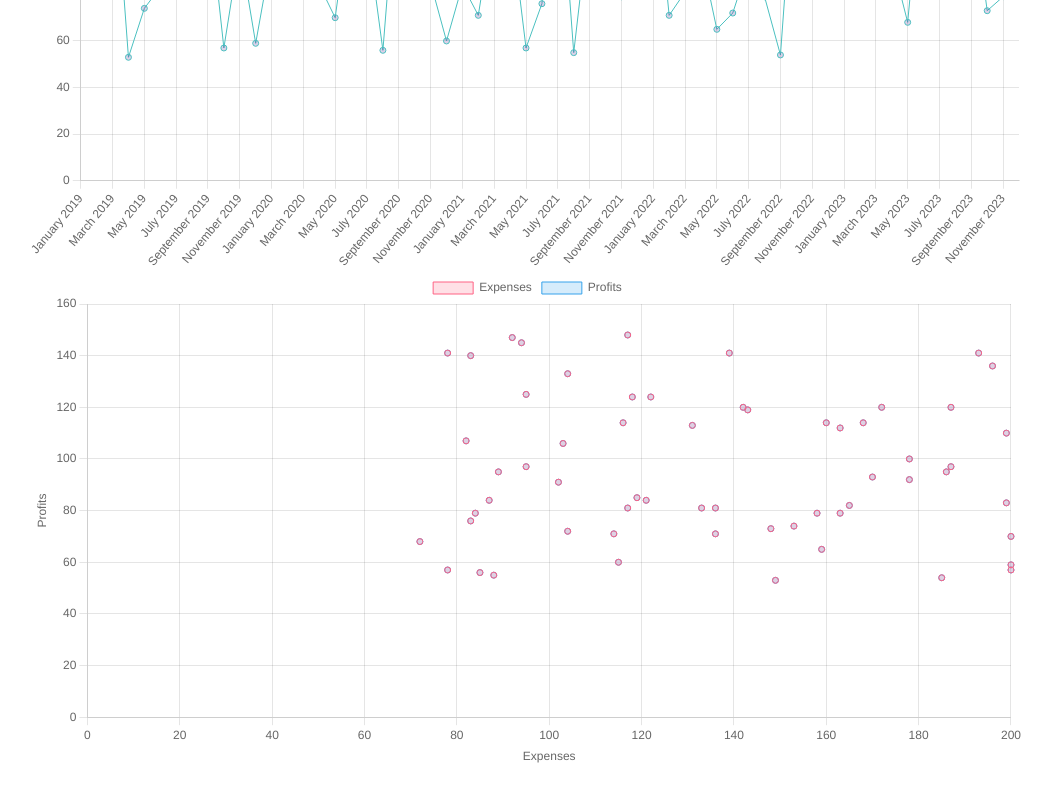
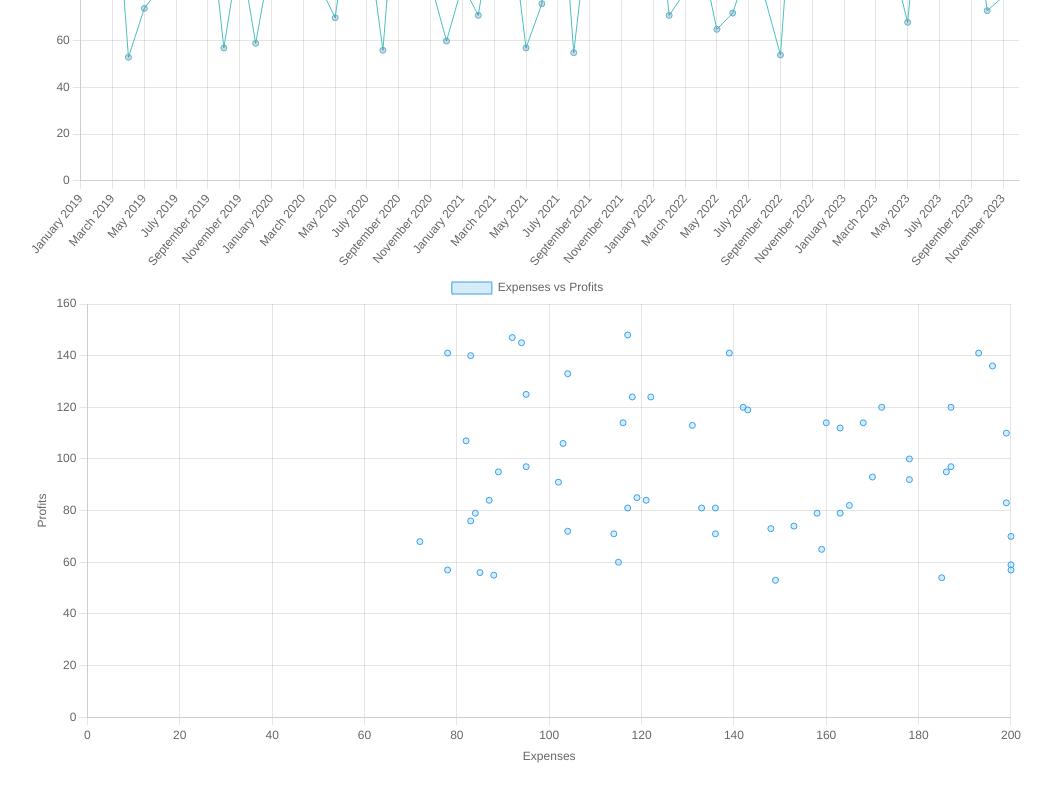
Before and after one commit to ferdimbarre/my-chart-app, a React (Vite) app: page / in a window 1280 px wide. Shown: the part 877-1677 px from the top of the page, without its empty margins (112-1164 px from the left). Built offline with nearby package versions, Linux system fonts and the light colour scheme.

Commit message:
Fetch chart data from JSON file

```diff
--- a/src/components/ScatterChart.jsx
+++ b/src/components/ScatterChart.jsx
@@ -5,21 +5,12 @@ const ScatterPlot = ({ data }) => {
 
       datasets: [
         {
-          label: 'Expenses',
-          data: data.expenses.map((expense, index) => ({
-            x: expense,
-            y: data.profits[index],
-          })),
-          backgroundColor: 'rgba(255, 99, 132, 0.2)', //will make expenses appear in pink
-          borderColor: 'rgba(255, 99, 132, 1)',
-          borderWidth: 1,
-        }, {
-            label: 'Profits',
+            label: 'Expenses vs Profits',
             data: data.expenses.map((expense, index) => ({
-                x: expense,
-                y: data.profits[index],
-              })),
-            backgroundColor: 'rgba(54, 162, 235, 0.2)', //will make profits appear in blue
+              x: expense,
+              y: data.profits[index],
+            })),
+            backgroundColor: 'rgba(54, 162, 235, 0.2)', // will display in blue
             borderColor: 'rgba(54, 162, 235, 1)',
             borderWidth: 1,
         }
```
